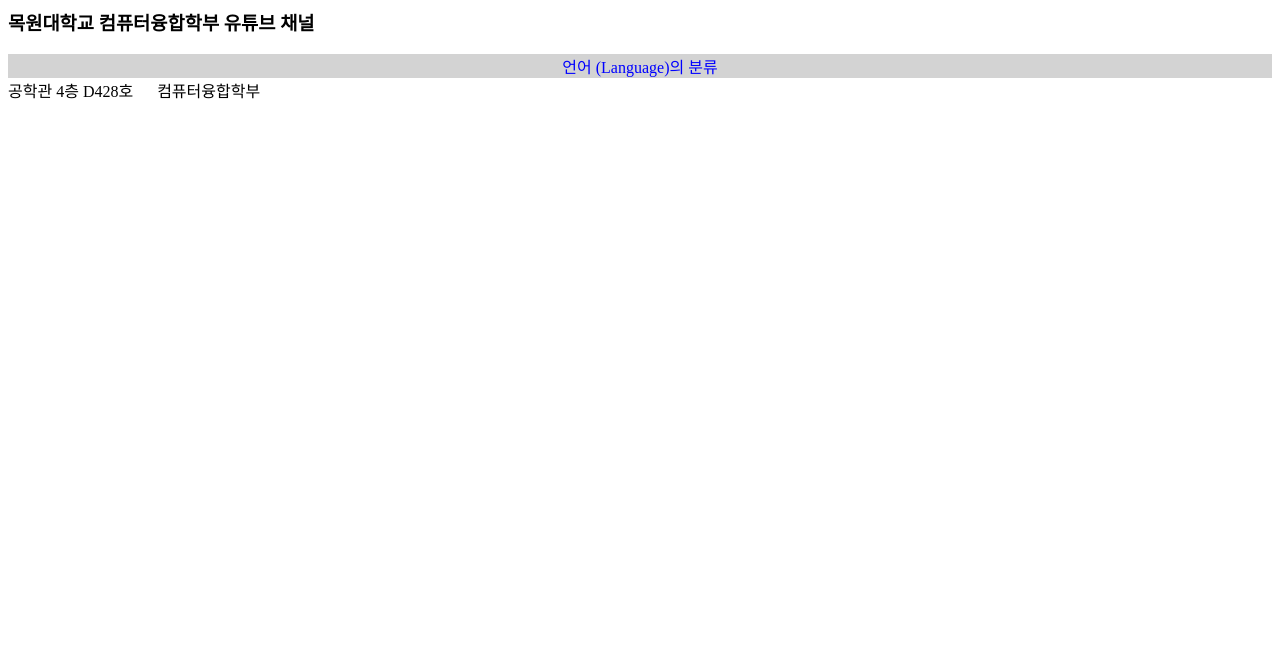
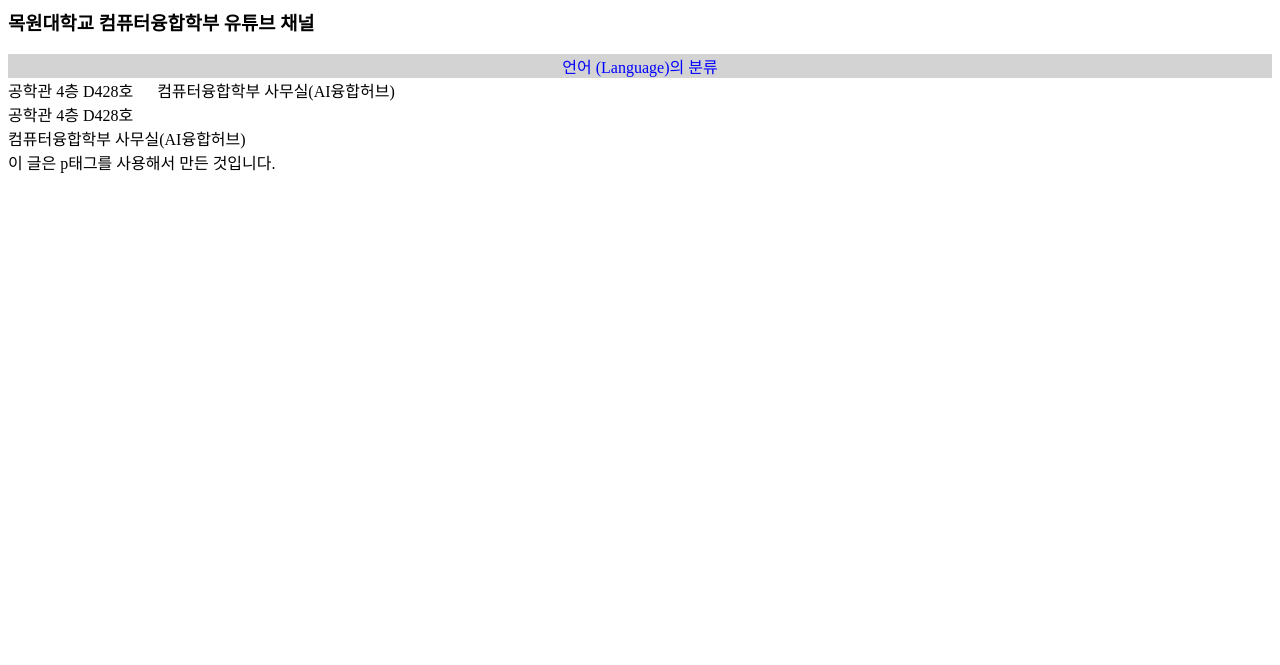
Before and after one commit to imzero281/web260914, a plain HTML site: page index.html in a window 1280 px wide. Shown: the part 135-800 px from the top of the page. Drawn offline with Linux system fonts and the light colour scheme.

Commit message:
index.html

```diff
--- a/index.html
+++ b/index.html
@@ -8,6 +8,8 @@
     <h3> 목원대학교 컴퓨터융합학부 유튜브 채널</h3>
     <div style="color:blue; background-color:lightgray; text-align:center; font-wight:blodl">언어 (Language)의 분류</div>
 
-  <div>공학관 4층 D428호 &nbsp&nbsp&nbsp&nbsp 컴퓨터융합학부</div>
+  <div>공학관 4층 D428호 &nbsp&nbsp&nbsp&nbsp 컴퓨터융합학부 사무실(AI융합허브)</div>
+  <div>공학관 4층 D428호 <br> 컴퓨터융합학부 사무실(AI융합허브)</div>
+  <span>이 글은 p태그를 사용해서 만든 것입니다.</span>
   </body>
 </html>
```
